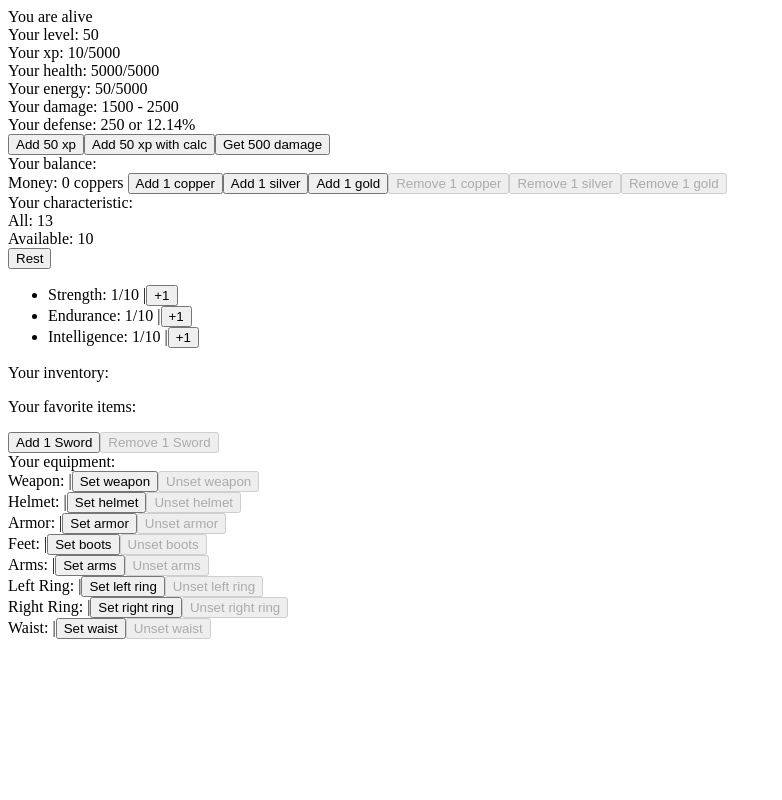
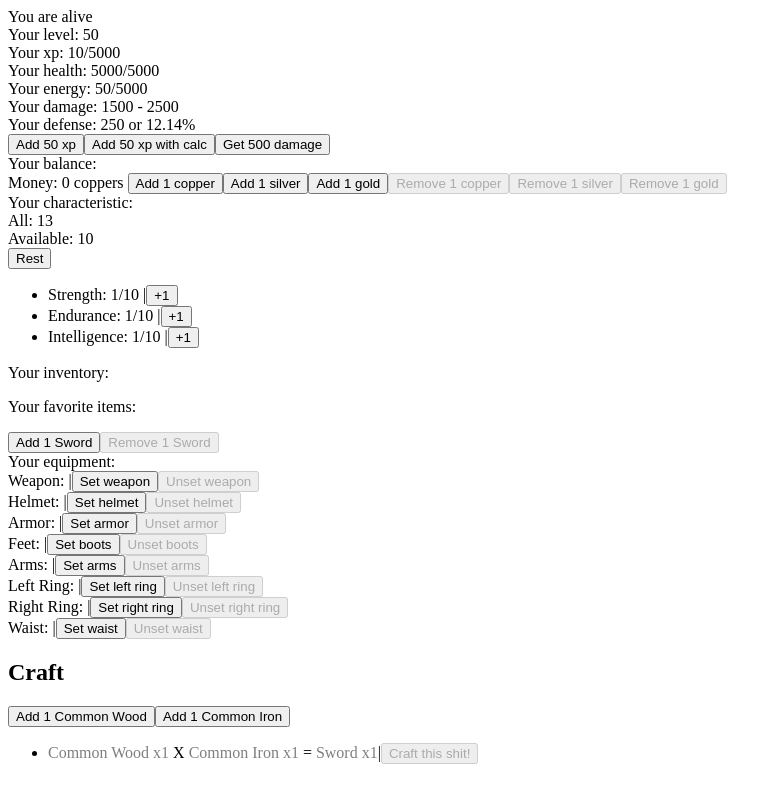
Before and after one commit to dmitrytavern/training-react-rpg-game, a React (Create React App) app: page / in a window 1280 px wide. Shown: the whole page, without its empty margins (0-782 px from the left). Built offline with nearby package versions, Linux system fonts and the light colour scheme.

Commit message:
Added base craft system

```diff
--- /dev/null
+++ b/src/AppCraft.tsx
@@ -0,0 +1,95 @@
+import { observer } from 'mobx-react-lite'
+import ItemsFactory from "./store/ItemsFactory"
+import CraftBlueprint from "./store/CraftBlueprint"
+import {useCraftStore} from "./contexts/craftStoreContext"
+import {usePlayerStore} from "./contexts/playerStoreContext";
+
+
+const itemsFactory = new ItemsFactory()
+
+
+const AppCraftBlueprintMaterial = (props: {id: number, quantity: number, available: boolean}) => {
+	const {id, quantity, available} = props
+
+	const data = itemsFactory.getItemData(id)
+
+	const opacity = available ? 1 : 0.5
+	return (
+		<span style={{opacity}}>{data.name} x{quantity}</span>
+	)
+}
+
+interface BlueprintProps {
+	id: CraftBlueprint["id"]
+	materials: CraftBlueprint["materials"]
+	result: CraftBlueprint["result"]
+	available: boolean
+}
+
+const AppCraftBlueprint = (props: BlueprintProps) => {
+	const craft = useCraftStore()
+	const {id, materials, result, available} = props
+
+	const resultData = itemsFactory.getItemData(result.id)
+
+	const onCraft = () => {
+		craft.craftBlueprint(id)
+	}
+
+	const opacity = available ? 1 : 0.5
+	return (
+		<li>
+			{materials.map((item, i) => (
+				<span key={i}>
+					{i > 0 && " X "}
+					<AppCraftBlueprintMaterial id={item.material.id} quantity={item.quantity} available={item.material.isAvailable()} />
+				</span>
+			))}
+
+			<span> = </span>
+			<span style={{opacity}}>{resultData.name} x{result.quantity}</span>
+
+			|
+
+			<button onClick={onCraft} disabled={!available}>Craft this shit!</button>
+		</li>
+	)
+}
+
+const AppCraft = () => {
+	const player = usePlayerStore()
+	const craft = useCraftStore()
+
+	const addCommonWood = () => {
+		player.inventory.addItem(itemsFactory.create(101), 1)
+	}
+
+	const addCommonIron = () => {
+		player.inventory.addItem(itemsFactory.create(102), 1)
+	}
+
+	return (
+		<div>
+			<h2>Craft</h2>
+
+			<div>
+				<button onClick={addCommonWood}>Add 1 Common Wood</button>
+				<button onClick={addCommonIron}>Add 1 Common Iron</button>
+			</div>
+
+			<ul>
+				{craft.getBlueprints().map((item, i) => (
+					<AppCraftBlueprint
+						key={i}
+						id={item.id}
+						materials={item.materials}
+						result={item.result}
+						available={item.isAvailable()}
+					/>
+				))}
+			</ul>
+		</div>
+	)
+}
+
+export default observer(AppCraft)
--- /dev/null
+++ b/src/contexts/craftStoreContext.ts
@@ -0,0 +1,14 @@
+import { createContext, useContext } from 'react'
+import CraftStore from "../store/Craft"
+
+export const CraftContext = createContext<CraftStore | undefined>(undefined)
+
+export const useCraftStore = () => {
+	const context = useContext(CraftContext)
+
+	if (context === undefined) {
+		throw new Error('useCraftStore must be used within a CraftContext.Provider')
+	}
+
+	return context
+}
--- a/src/index.tsx
+++ b/src/index.tsx
@@ -1,18 +1,25 @@
 import React from 'react'
 import ReactDOM from 'react-dom'
 import App from './App'
+import AppCraft from "./AppCraft"
 import reportWebVitals from './reportWebVitals'
 
 import Player from "./store/Player"
+import Craft from "./store/Craft"
 
 import { PlayerContext } from "./contexts/playerStoreContext"
+import { CraftContext } from "./contexts/craftStoreContext"
 
 const player = new Player()
+const craft = new Craft(player.inventory)
 
 ReactDOM.render(
   <React.StrictMode>
     <PlayerContext.Provider value={player}>
-      <App />
+      <CraftContext.Provider value={craft}>
+        <App />
+        <AppCraft />
+      </CraftContext.Provider>
     </PlayerContext.Provider>
   </React.StrictMode>,
   document.getElementById('root')
--- /dev/null
+++ b/src/store/Craft/Craft.ts
@@ -0,0 +1,58 @@
+import {makeAutoObservable} from 'mobx'
+
+import ItemsFactory from "../ItemsFactory"
+import PlayerInventory from "../PlayerInventory"
+import CraftBlueprint from "../CraftBlueprint"
+import CraftMaterialFactory from "../CraftMaterialFactory"
+
+import data from "./data"
+
+class Craft {
+	private readonly itemsFactory: ItemsFactory
+	private readonly inventory: PlayerInventory
+	private readonly materialFactory: CraftMaterialFactory
+	private readonly blueprints: CraftBlueprint[]
+
+	constructor(inventory: PlayerInventory) {
+		this.blueprints = []
+		this.inventory = inventory
+		this.materialFactory = new CraftMaterialFactory(this.inventory)
+		this.itemsFactory = new ItemsFactory()
+
+		this.initBlueprints()
+
+		makeAutoObservable(this)
+	}
+
+	private initBlueprints() {
+		for (let item of data) {
+			const blueprint = new CraftBlueprint(this.materialFactory, item)
+			this.blueprints.push(blueprint)
+		}
+	}
+
+	public getBlueprints(): CraftBlueprint[] {
+		return this.blueprints
+	}
+
+	public craftBlueprint(blueprintId: number) {
+		const blueprint = this.blueprints.find((item) => item.id === blueprintId)
+
+		if (blueprint === undefined) {
+			throw new Error('Blueprint not defined!')
+		}
+
+		if (!blueprint.isAvailable()) {
+			throw new Error('Blueprint not available!')
+		}
+
+		for (let {material, quantity} of blueprint.materials) {
+			this.inventory.removeItem(material.id, quantity)
+		}
+
+		const item = this.itemsFactory.create(blueprint.result.id)
+		this.inventory.addItem(item, blueprint.result.quantity)
+	}
+}
+
+export default Craft
--- /dev/null
+++ b/src/store/Craft/data/index.ts
@@ -0,0 +1,18 @@
+import {CraftBlueprintProps} from "../../CraftBlueprint"
+
+const data: CraftBlueprintProps[] = [
+	{
+		id: 1,
+		category: 'smithing',
+		materials: [
+			{id: 101, quantity: 1},
+			{id: 102, quantity: 1}
+		],
+		result: {
+			id: 1,
+			quantity: 1
+		}
+	}
+]
+
+export default data
--- /dev/null
+++ b/src/store/Craft/index.ts
@@ -0,0 +1 @@
+export { default } from './Craft'
--- /dev/null
+++ b/src/store/CraftBlueprint/CraftBlueprint.ts
@@ -0,0 +1,57 @@
+import CraftMaterial from "../CraftMaterial"
+import CraftMaterialFactory from "../CraftMaterialFactory"
+
+interface CraftBlueprintData {
+	id: number
+	quantity: number
+}
+
+interface CraftBlueprintItem {
+	readonly material: CraftMaterial
+	readonly quantity: number
+}
+
+export interface CraftBlueprintProps {
+	id: number
+	category: string
+	materials: CraftBlueprintData[]
+	result: CraftBlueprintData
+}
+
+class CraftBlueprint {
+	public readonly id: number
+	public readonly category: string
+	public readonly materials: CraftBlueprintItem[]
+	public readonly result: CraftBlueprintData
+
+	private materialFactory: CraftMaterialFactory
+
+	constructor(materialFactory: CraftMaterialFactory, props: CraftBlueprintProps) {
+		this.id = props.id
+		this.category = props.category
+		this.result = props.result
+		this.materials = []
+		this.materialFactory = materialFactory
+
+		this.initMaterials(props.materials)
+	}
+
+	private initMaterials(materials: CraftBlueprintData[]) {
+		for (let {id, quantity} of materials) {
+			const material = this.materialFactory.getMaterial(id)
+			this.materials.push({material, quantity})
+		}
+	}
+
+	public isAvailable(): boolean {
+		let available = true
+
+		for (let {material, quantity} of this.materials) {
+			if (!material.isAvailable(quantity)) available = false
+		}
+
+		return available
+	}
+}
+
+export default CraftBlueprint
--- /dev/null
+++ b/src/store/CraftBlueprint/index.ts
@@ -0,0 +1,2 @@
+export { default } from './CraftBlueprint'
+export type { CraftBlueprintProps } from './CraftBlueprint'
--- /dev/null
+++ b/src/store/CraftMaterial/CraftMaterial.ts
@@ -0,0 +1,21 @@
+import {makeAutoObservable} from 'mobx'
+
+import PlayerInventory from "../PlayerInventory"
+
+class CraftMaterial {
+	private inventory: PlayerInventory
+	public id: number
+
+	constructor(inventory: PlayerInventory, id: number) {
+		this.inventory = inventory
+		this.id = id
+
+		makeAutoObservable(this)
+	}
+
+	public isAvailable(quantity: number = 1): boolean {
+		return this.inventory.existsItem(this.id, quantity)
+	}
+}
+
+export default CraftMaterial
--- /dev/null
+++ b/src/store/CraftMaterial/index.ts
@@ -0,0 +1 @@
+export { default } from './CraftMaterial'
--- /dev/null
+++ b/src/store/CraftMaterialFactory/CraftMaterialFactory.ts
@@ -0,0 +1,24 @@
+import PlayerInventory from "../PlayerInventory"
+import CraftMaterial from "../CraftMaterial"
+
+class CraftMaterialFactory {
+	private readonly inventory: PlayerInventory
+	private readonly materials: Map<number, CraftMaterial>
+
+	constructor(inventory: PlayerInventory) {
+		this.materials = new Map()
+		this.inventory = inventory
+	}
+
+	public getMaterial(id: number): CraftMaterial {
+		const material = this.materials.get(id)
+		if (!material) {
+			const newMaterial = new CraftMaterial(this.inventory, id)
+			this.materials.set(id, newMaterial)
+			return newMaterial
+		}
+		return material
+	}
+}
+
+export default CraftMaterialFactory
--- /dev/null
+++ b/src/store/CraftMaterialFactory/index.ts
@@ -0,0 +1 @@
+export { default } from './CraftMaterialFactory'
```
Also changed, not shown: 2 other files (tests, documents, lock files or other folders).
